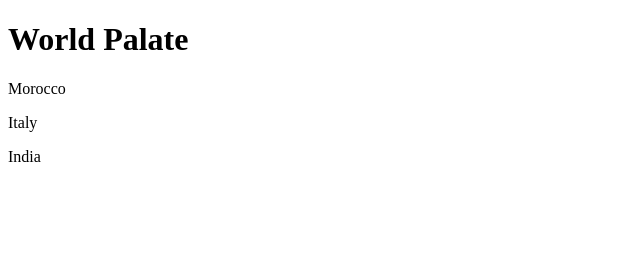
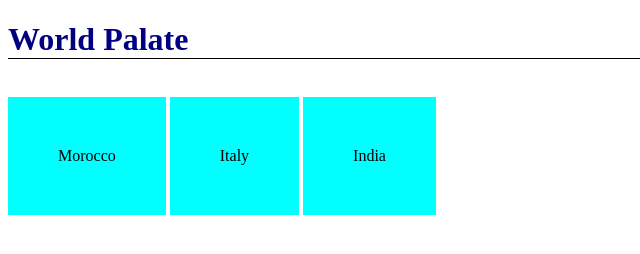
Before and after one commit to eramod/food-blog, a plain HTML site: page index.html in a window 1280 px wide. Shown: the whole page, without its empty margins (0-640 px from the left). Drawn offline with Linux system fonts and the light colour scheme.

Commit message:
fix css link

```diff
--- a/index.html
+++ b/index.html
@@ -4,7 +4,7 @@
 	<head>
 		<title>World Palate</title>
 		<meta charset="UTF-8">
-		<link rel="stylesheet" href="world_palette.css"
+		<link rel="stylesheet" href="main.css"
 	<head>
 
 	<body>
--- a/main.css
+++ b/main.css
@@ -1,4 +1,8 @@
 
+
+body {
+	background-image: url(old-world-map);
+}
 
 
 h1 {
```
Also changed, not shown: img/old-world-map.jpg (added).
